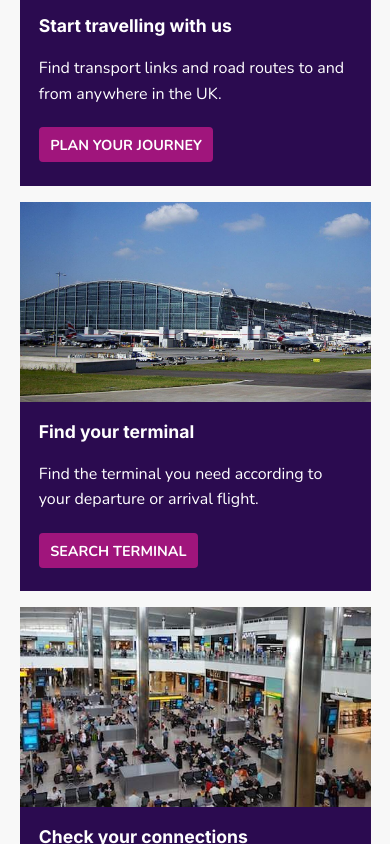
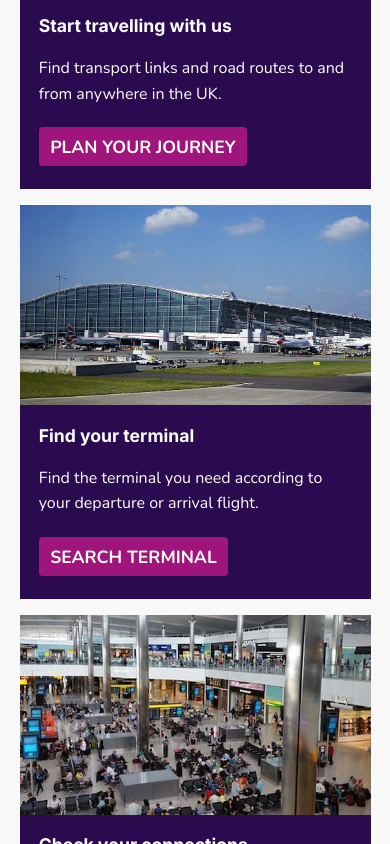
Before and after one commit to vladmoca90/NEXT-project, a Next.js app in the folder airport-project/: page / in a window 390 px wide. Shown: the part 1560-2404 px from the top of the page. Built offline with nearby package versions, Linux system fonts and the light colour scheme.

Commit message:
Fixed the buttons on mobile

```diff
--- a/airport-project/src/app/styles/global.css
+++ b/airport-project/src/app/styles/global.css
@@ -13,11 +13,11 @@ body button {
     color: #fff;
     cursor: pointer;
     display: inline-block;
-    font-size: .9em;
+    font-size: 1.1em;
     font-weight: 700;
     margin: 0;
     overflow: hidden;
-    padding: .55em .8em .5em;
+    padding: .45em .65em .4em;
     position: relative;
     text-align: center;
     text-decoration: none;
```
